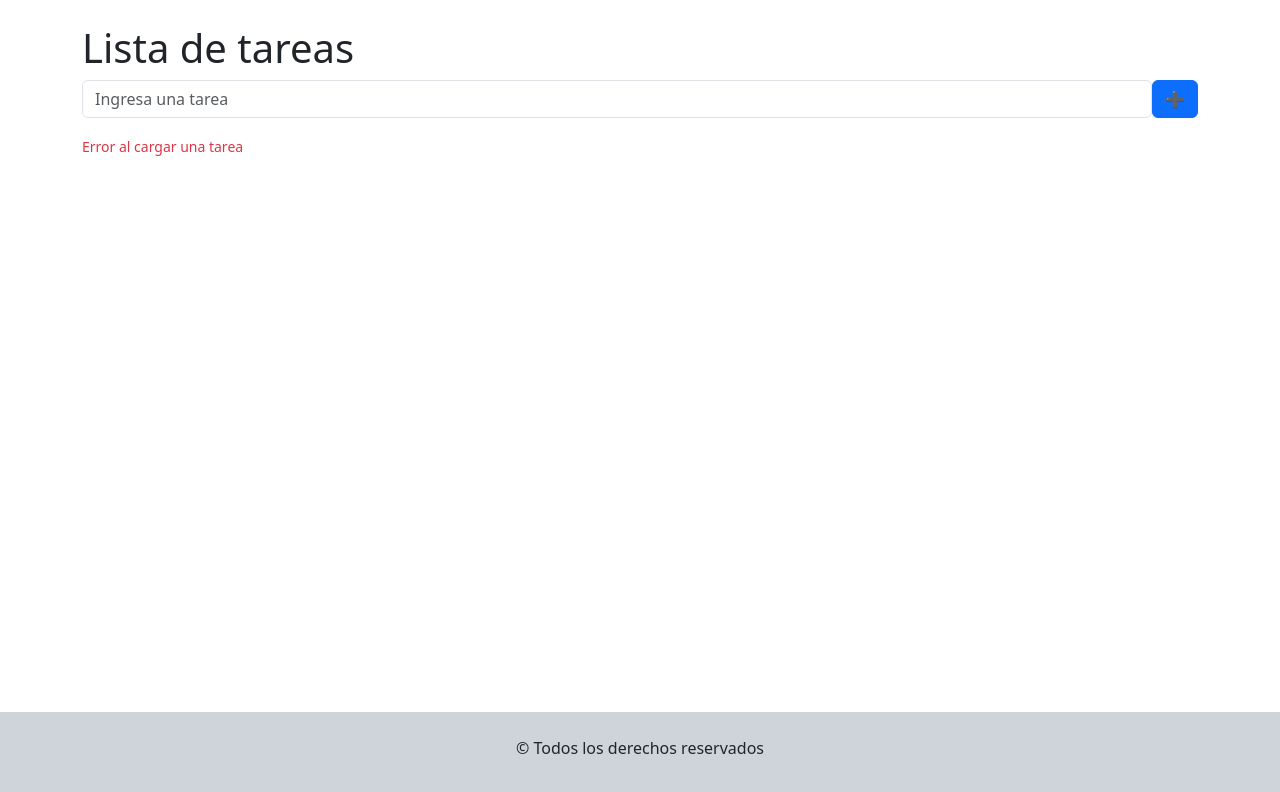
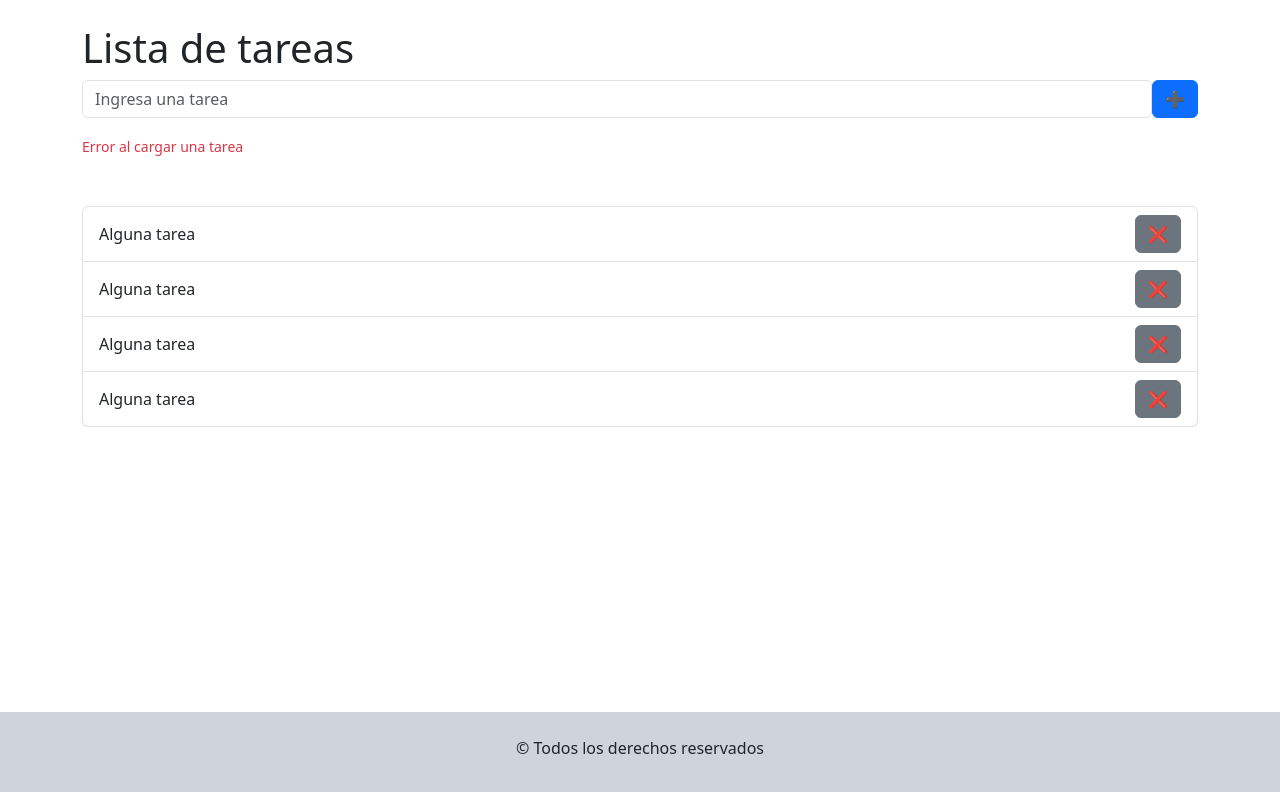
Before and after one commit to naimp074/lista_tareas, a React (Vite) app: page / in a window 1280 px wide. Shown: the top 792 px of the page. Built offline with nearby package versions, Linux system fonts and the light colour scheme.

Commit message:
enmaquetado de las lista

```diff
--- a/src/components/FormularioTarea.jsx
+++ b/src/components/FormularioTarea.jsx
@@ -1,5 +1,6 @@
 import Button from 'react-bootstrap/Button';
 import Form from 'react-bootstrap/Form';
+import ListaTareas from './ListaTarea';
 const FormularioTarea = () => {
   return (
     <section>
@@ -16,6 +17,7 @@ const FormularioTarea = () => {
           Error al cargar una tarea
         </Form.Text>
       </Form>
+      <ListaTareas />
     </section>
   );
 };
--- /dev/null
+++ b/src/components/ItemTarea.jsx
@@ -0,0 +1,12 @@
+import { ListGroup, Button } from "react-bootstrap";
+
+const ItemTarea = () => {
+  return (
+    <ListGroup.Item className="d-flex justify-content-between align-items-center">
+      Alguna tarea
+      <Button variant="secondary">❌</Button>
+    </ListGroup.Item>
+  );
+};
+
+export default ItemTarea;
--- /dev/null
+++ b/src/components/ListaTarea.jsx
@@ -0,0 +1,15 @@
+import ListGroup from 'react-bootstrap/ListGroup';
+import ItemTarea from './ItemTarea';
+
+const ListaTarea = () => {
+  return (
+    <ListGroup className="mt-5">
+      <ItemTarea />
+      <ItemTarea />
+      <ItemTarea />
+      <ItemTarea />
+    </ListGroup>
+  );
+};
+
+export default ListaTarea;
```
Also changed, not shown: src/components/ItemTareas.jsx (deleted), src/components/ListaTareas.jsx (deleted).
